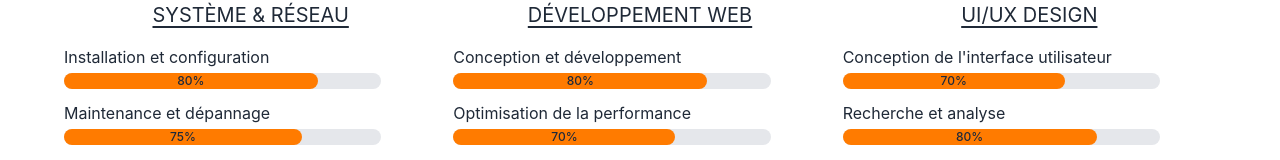
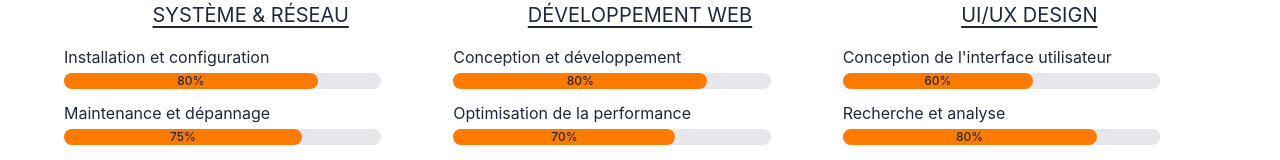
Before and after one commit to GuelorAbel/abel-cv, a React (Vite) app: page / in a window 1280 px wide. Shown: the part 1011-1171 px from the top of the page. Built offline with nearby package versions, Linux system fonts and the light colour scheme.

Commit message:
Fixation du overlay de la page home + modiifs section compétences

```diff
--- a/src/components/Competences.jsx
+++ b/src/components/Competences.jsx
@@ -111,7 +111,7 @@ export default function Competences() {
                 <div className="pt-2 mt-2">
                   <span>Conception de l'interface utilisateur </span>
                   <div className="w-[85%] bg-gray-200 rounded-full mt-1">
-                     <div className="bg-[#ff7b00] text-xs font-medium text-[#1e293b] text-center p-0.5 leading-none rounded-full w-[70%]"> 70%</div>
+                     <div className="bg-[#ff7b00] text-xs font-medium text-[#1e293b] text-center p-0.5 leading-none rounded-full w-[60%]"> 60%</div>
                   </div>
                </div>
                {/* 2 */}
--- a/src/components/Home.jsx
+++ b/src/components/Home.jsx
@@ -11,7 +11,7 @@ export default function Home() {
   // 2- comportements
   // 3- rendu navigateur
       return (
-      <section id="home">
+      <section id="home" className="relative">
             {/* l'image d'arrière plan est en dessous */}
             <img src={Abel} alt="Abel ANGO développant un site internet" className="w-full h-[100vh] object-cover object-center scale-x-[-1]"/>
             {/* La description de Abel */}
```
